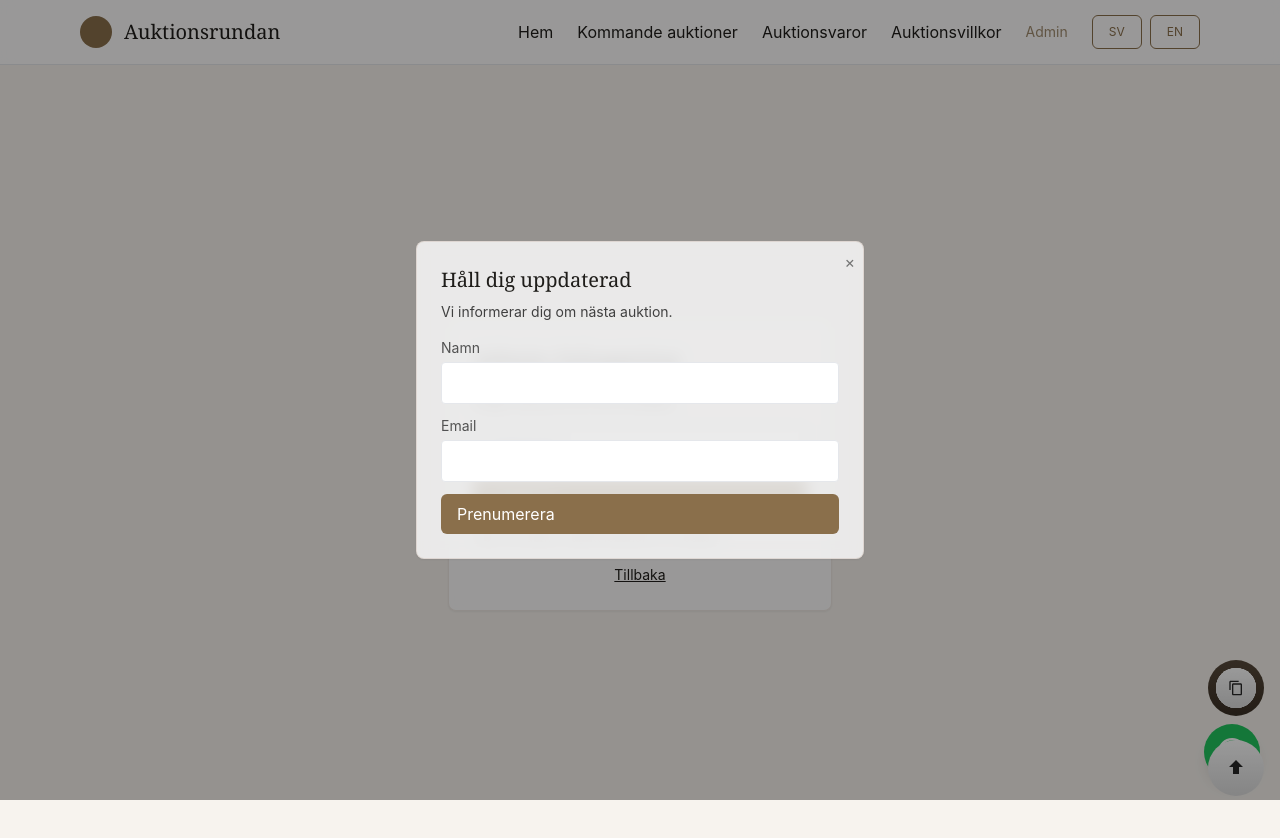
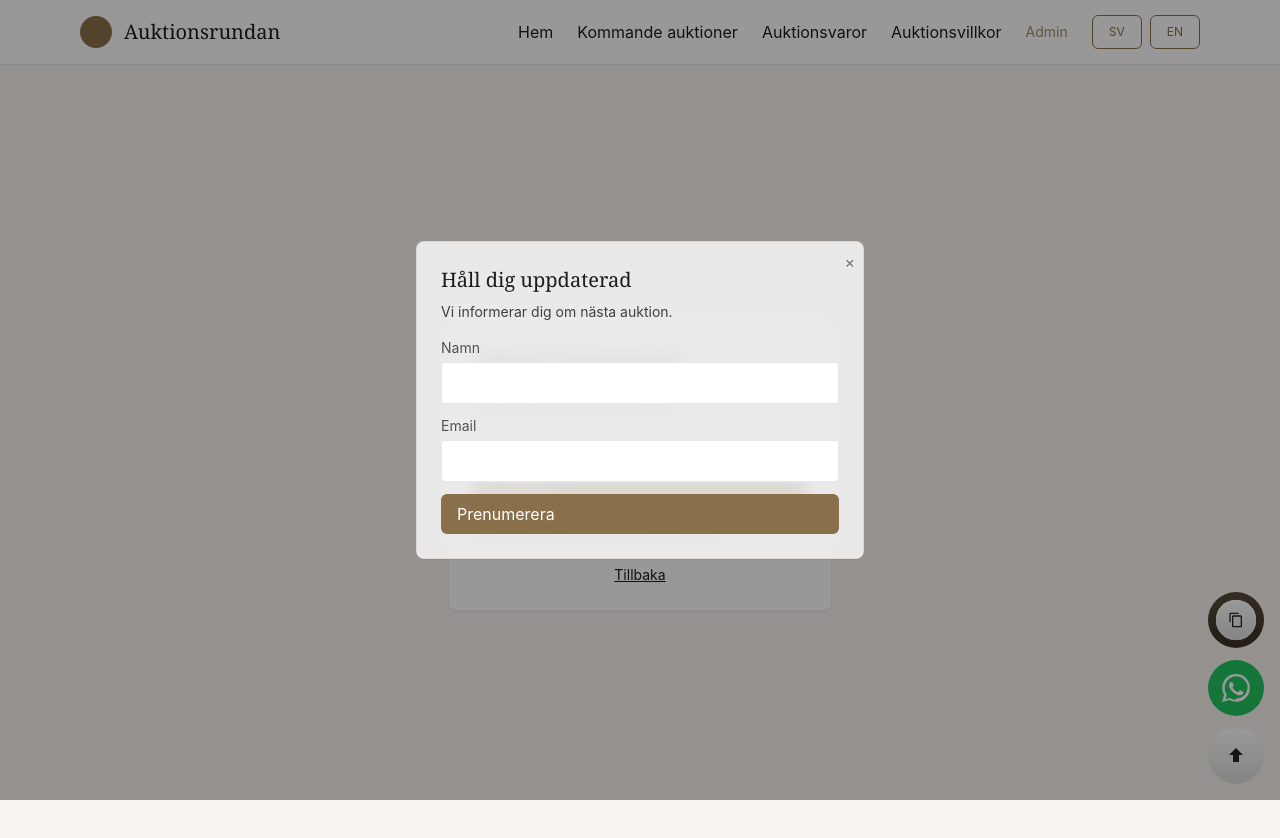
Before and after one commit to Houman6460/auktionsrundan, a React (Vite) app: page /admin in a window 1280 px wide. Shown: the top 838 px of the page. Built offline with nearby package versions, Linux system fonts and the light colour scheme.

Commit message:
fix(layout): equalize vertical spacing for 3-button column; Share at 1rem+2*(56+12), WhatsApp at 1rem+(56+12), ScrollTop at 1rem; remove remaining shadows

```diff
--- a/src/components/ChatWidget.jsx
+++ b/src/components/ChatWidget.jsx
@@ -34,13 +34,13 @@ export default function ChatWidget() {
   const isLeft = cfg.position === 'left'
 
   return (
-    <div className="fixed z-40" style={{ bottom: '20px', [isLeft ? 'left' : 'right']: '20px' }}>
+    <div className="fixed z-40" style={{ bottom: 'calc(1rem + 56px + 12px)', [isLeft ? 'left' : 'right']: '1rem' }}>
       <a
         href={href}
         target="_blank"
         rel="noopener noreferrer"
         aria-label="Open WhatsApp chat"
-        className="group inline-flex items-center justify-center w-14 h-14 rounded-full shadow-lg bg-green-500 text-white hover:bg-green-600 focus:outline-none focus:ring-2 focus:ring-green-600"
+        className="group inline-flex items-center justify-center w-14 h-14 rounded-full bg-green-500 text-white hover:bg-green-600 focus:outline-none focus:ring-2 focus:ring-green-600"
       >
         <WhatsAppIcon className="w-7 h-7" />
       </a>
--- a/src/components/ShareMenu.jsx
+++ b/src/components/ShareMenu.jsx
@@ -84,9 +84,8 @@ export default function ShareMenu() {
   // Avoid overlap with WhatsApp chat widget if enabled on the same side
   const chatEnabled = !!(chat && chat.enabled && chat.provider === 'whatsapp')
   const sameSideAsChat = chatEnabled && ((chat.position === 'left') === isLeft)
-  // Align vertically with WhatsApp: place Share (+) above chat button by a fixed distance
-  // WhatsApp assumed at bottom: 1rem; Share sits above by chat size (56px) + gap (12px)
-  const bottomSpace = sameSideAsChat ? 'calc(1rem + 56px + 12px)' : '1rem'
+  // Equal spacing: ScrollTop at 1rem, WhatsApp at 1rem + (56+12), Share at 1rem + 2*(56+12)
+  const bottomSpace = sameSideAsChat ? 'calc(1rem + 2*(56px + 12px))' : '1rem'
 
   const links = {
     facebook: `https://www.facebook.com/sharer/sharer.php?u=${encodeURIComponent(url)}`,
@@ -185,7 +184,7 @@ export default function ShareMenu() {
         className="fixed w-14 h-14 rounded-full flex items-center justify-center"
         style={{
           [isLeft ? 'left' : 'right']: '1rem',
-          bottom: 'calc(1rem - 12px)',
+          bottom: '1rem',
           background: 'linear-gradient(0deg, #ddd, #fff)',
           color: '#262626',
           zIndex: 39,
```
